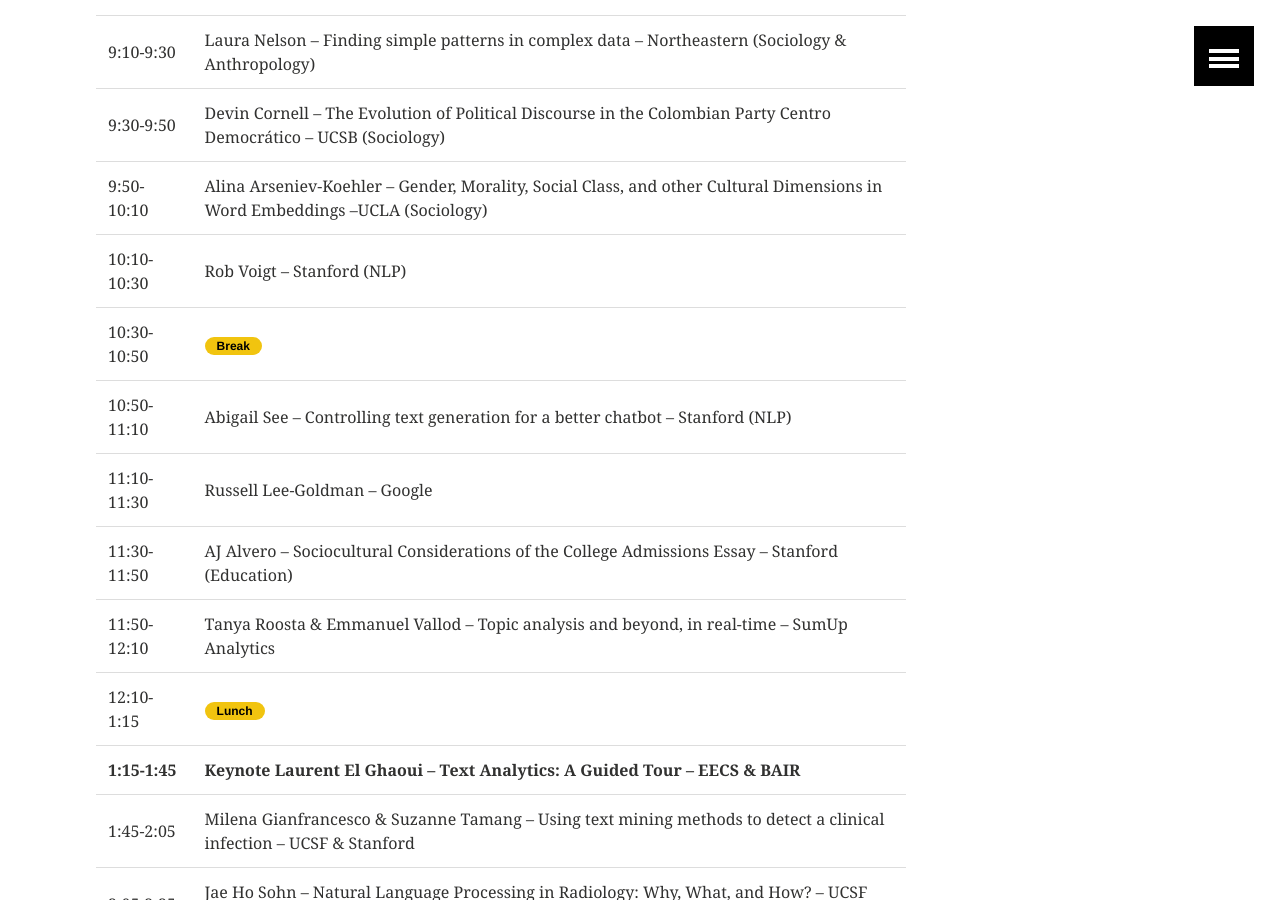
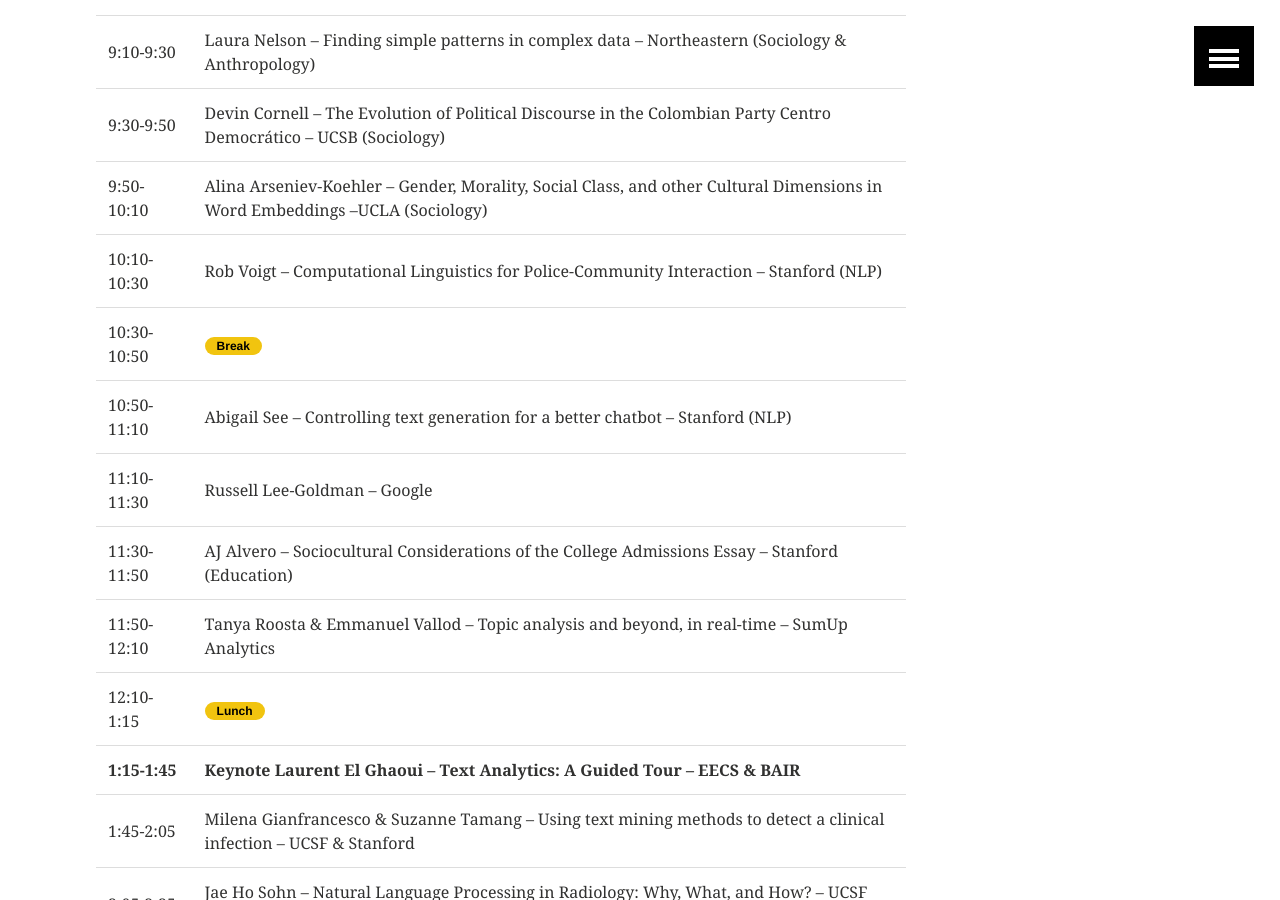
Before and after one commit to TextXD/textxd.github.io, a Jekyll site: the page built from programs/textxd2018.md, in a window 1280 px wide and 900 px high, scrolled down 2759 px. Built offline with Jekyll 4.4.1, drawn with Linux system fonts in a browser that asks for light colours.

Commit message:
Update textxd2018.md

```diff
--- a/programs/textxd2018.md
+++ b/programs/textxd2018.md
@@ -77,7 +77,7 @@ image:
 | 9:30-9:50 | Devin Cornell -- The Evolution of Political Discourse in the Colombian Party Centro Democrático -- UCSB (Sociology) |
 |----
 | 9:50-10:10 | Alina Arseniev-Koehler -- Gender, Morality, Social Class, and other Cultural Dimensions in Word Embeddings --UCLA (Sociology) |
-| 10:10-10:30 |  Rob Voigt -- Stanford (NLP) |
+| 10:10-10:30 |  Rob Voigt -- Computational Linguistics for Police-Community Interaction -- Stanford (NLP) |
 | 10:30-10:50 |  <span class="badge warning">Break</span>   |
 |----
 | 10:50-11:10  | Abigail See -- Controlling text generation for a better chatbot -- Stanford (NLP) |
```
